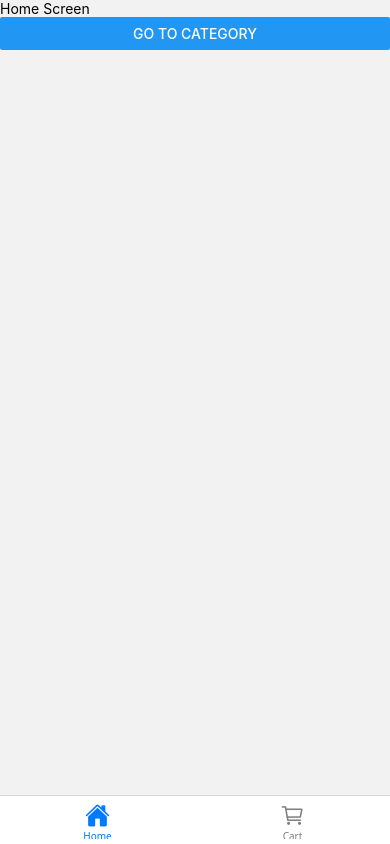
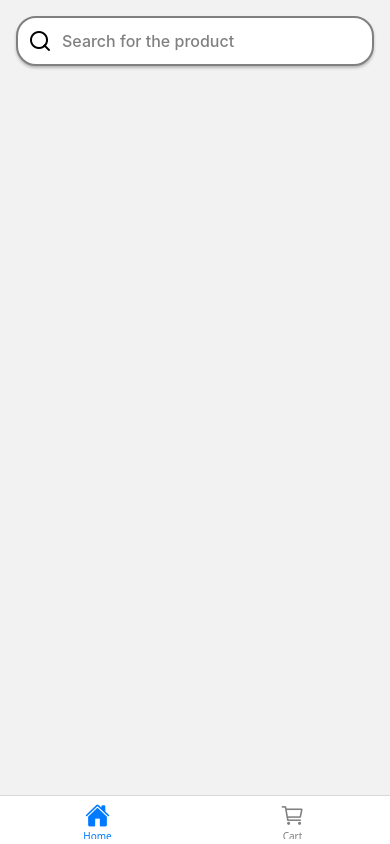
Before and after one commit to KumarVivekPathak/blinkit-clone, a React Native app: screen /Home in a window 390 px wide. Built offline with nearby package versions, Linux system fonts and the light colour scheme.

Commit message:
home screen set up

```diff
--- a/App.js
+++ b/App.js
@@ -1,22 +1,25 @@
-import { StatusBar } from 'expo-status-bar';
-import { StyleSheet, Text, View } from 'react-native';
-import { CartProvider } from './src/context/CartContext';
-import { NavigationContainer } from '@react-navigation/native';
-import AppNavigator from './src/navigation/AppNavigator';
+import { StatusBar } from "expo-status-bar";
+import { StyleSheet, Text, View } from "react-native";
+import { CartProvider } from "./src/context/CartContext";
+import { NavigationContainer } from "@react-navigation/native";
+import AppNavigator from "./src/navigation/AppNavigator";
+import { SafeAreaProvider } from "react-native-safe-area-context";
 
 export default function App() {
   return (
     <CartProvider>
-      <AppNavigator />
-  </CartProvider>
+      <SafeAreaProvider>
+        <AppNavigator />
+      </SafeAreaProvider>
+    </CartProvider>
   );
 }
 
 const styles = StyleSheet.create({
   container: {
     flex: 1,
-    backgroundColor: '#fff',
-    alignItems: 'center',
-    justifyContent: 'center',
+    backgroundColor: "#fff",
+    alignItems: "center",
+    justifyContent: "center",
   },
 });
--- /dev/null
+++ b/src/components/CustomInput.jsx
@@ -0,0 +1,41 @@
+import React from 'react';
+import { View, Text, TextInput, StyleSheet } from 'react-native';
+import Feather from '@expo/vector-icons/Feather';
+
+const CustomInput = ({placeholder, value, onChangeText}) => {
+    return (
+        <View style={styles.container}>
+            <Feather name="search" size={24} color="black" />
+            <TextInput placeholder={placeholder} value={value} onChangeText={onChangeText} style={styles.input}/>
+
+        </View>
+    );
+}
+
+export default CustomInput;
+
+const styles = StyleSheet.create({
+    container: {
+        flexDirection: 'row',
+        alignItems: 'center',
+        borderWidth: 2,
+        borderColor: 'gray',
+        borderRadius: 20,
+        backgroundColor: 'white',
+        padding: 10,
+        margin: 16,
+        elevation: 5,
+        shadowColor: 'black',
+        shadowOffset: { width: 0, height: 2 },
+        shadowOpacity: 0.25,
+        shadowRadius: 3,
+    },
+    input:{
+        flex: 1,
+        backgroundColor: 'transparent',
+        paddingHorizontal: 10,
+        color: 'gray',
+        fontSize: 16,
+        fontWeight: '500',
+    }
+});
--- a/src/screens/CartScreen.jsx
+++ b/src/screens/CartScreen.jsx
@@ -1,11 +1,12 @@
-// src/screens/CartScreen.js
+
 import React from 'react';
 import { View, Text } from 'react-native';
+import { SafeAreaView } from 'react-native-safe-area-context';
 
 export default function CartScreen() {
   return (
-    <View>
+    <SafeAreaView>
       <Text>Cart Screen</Text>
-    </View>
+    </SafeAreaView>
   );
 }
--- a/src/screens/HomeScreen.jsx
+++ b/src/screens/HomeScreen.jsx
@@ -1,12 +1,29 @@
 
-import React from 'react';
+import React, { useState } from 'react';
 import { View, Text, Button } from 'react-native';
+import { SafeAreaView } from 'react-native-safe-area-context';
+import CustomInput from '../components/CustomInput';
+import { BASE_URL } from '../utils/config';
 
-export default function HomeScreen({ navigation }) {
+const HomeScreen = () => {
+  const [searchQuery, setSearchQuery] = useState("");
+
+
+
+  const handleSearch = (text) => {
+    setSearchQuery(text);
+  }
+
+
   return (
-    <View>
-      <Text>Home Screen</Text>
-      <Button title="Go to Category" onPress={() => navigation.navigate('Category')} />
-    </View>
+    <SafeAreaView>
+      <CustomInput placeholder={"Search for the product"} value={searchQuery} onChangeText={handleSearch} />
+
+
+
+    </SafeAreaView>
   );
 }
+
+
+export default HomeScreen;
--- /dev/null
+++ b/src/utils/config.js
@@ -0,0 +1 @@
+export const BASE_URL = "https://fakestoreapi.in/api";
```
Also changed, not shown: 1 other file (tests, documents, lock files or other folders).
